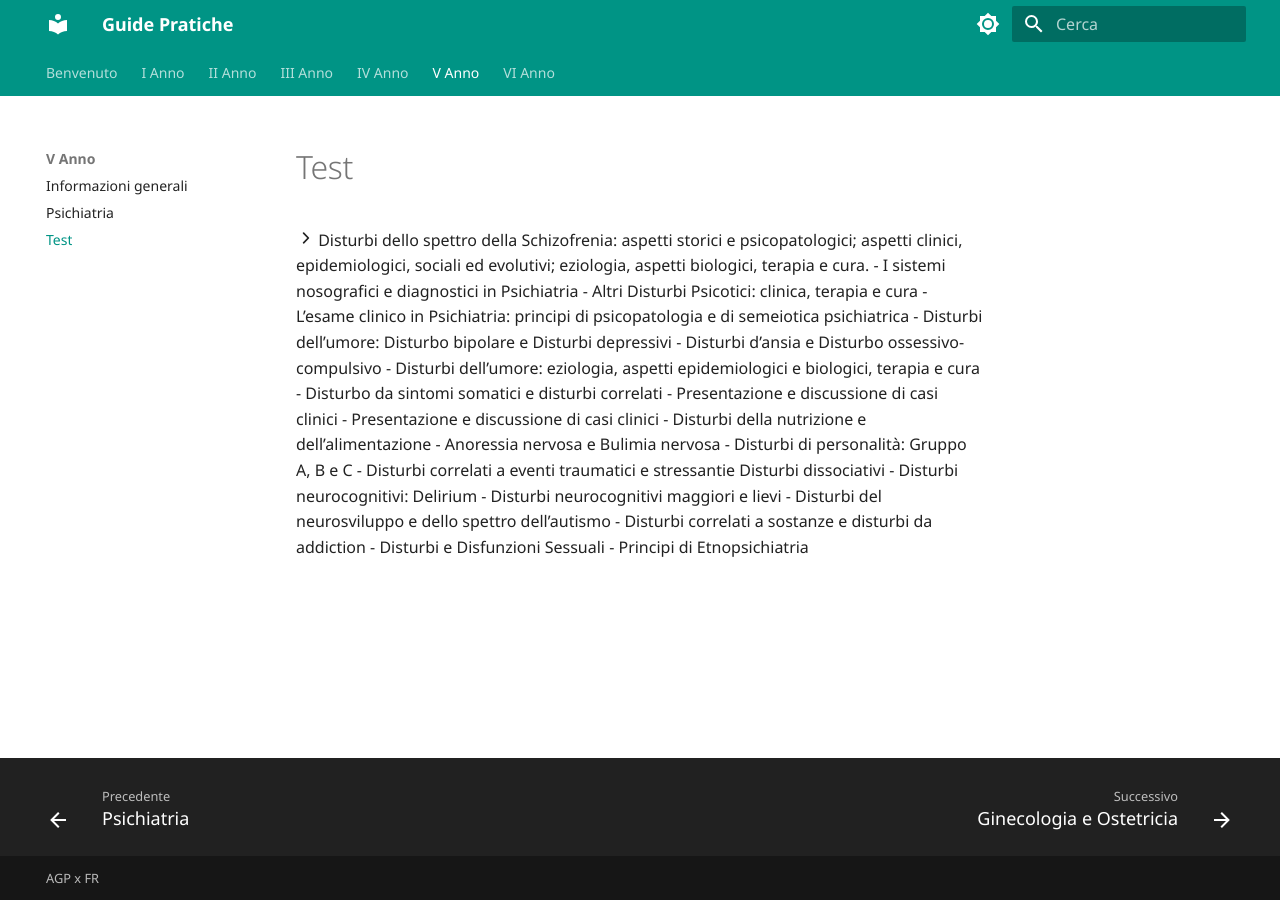
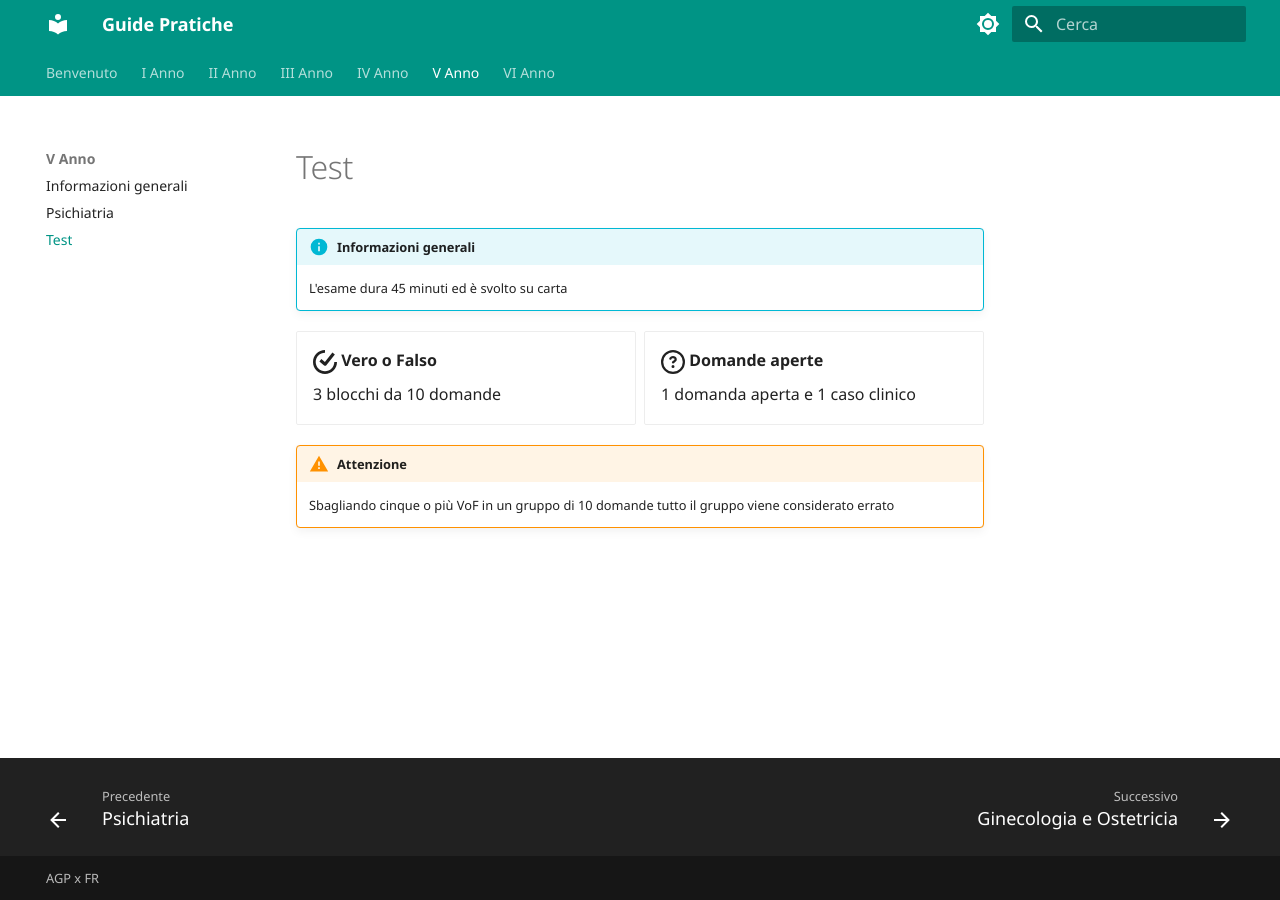
Before and after one commit to aleprevitera/guide, an MkDocs documentation site: the page built from docs/V_Anno/test.md, in a window 1280 px wide. Built offline with MkDocs 1.6.1 and Material for MkDocs 9.7.7, drawn with Linux system fonts in a browser that asks for light colours.

```diff
--- a/docs/V_Anno/test.md
+++ b/docs/V_Anno/test.md
@@ -1,21 +1,18 @@
 # Test
-:octicons-chevron-right-16: Disturbi dello spettro della Schizofrenia: aspetti storici e psicopatologici; aspetti clinici, epidemiologici, sociali ed evolutivi; eziologia, aspetti biologici, terapia e cura.
-- I sistemi nosografici e diagnostici in Psichiatria
-- Altri Disturbi Psicotici: clinica, terapia e cura
-- L’esame clinico in Psichiatria: principi di psicopatologia e di semeiotica psichiatrica
-- Disturbi dell’umore: Disturbo bipolare e Disturbi depressivi
-- Disturbi d’ansia e Disturbo ossessivo- compulsivo
-- Disturbi dell’umore: eziologia, aspetti epidemiologici e biologici, terapia e cura
-- Disturbo da sintomi somatici e disturbi correlati
-- Presentazione e discussione di casi clinici
-- Presentazione e discussione di casi clinici
-- Disturbi della nutrizione e dell’alimentazione
-- Anoressia nervosa e Bulimia nervosa
-- Disturbi di personalità: Gruppo A, B e C
-- Disturbi correlati a eventi traumatici e stressantie Disturbi dissociativi
-- Disturbi neurocognitivi: Delirium
-- Disturbi neurocognitivi maggiori e lievi
-- Disturbi del neurosviluppo e dello spettro dell’autismo
-- Disturbi correlati a sostanze e disturbi da addiction
-- Disturbi e Disfunzioni Sessuali
-- Principi di Etnopsichiatria
+
+!!! info "Informazioni generali"
+    L'esame dura 45 minuti ed è svolto su carta
+
+<div class='grid cards' markdown>
+
+- :simple-ticktick:{ .lg .middle } __Vero o Falso__
+
+    3 blocchi da 10 domande
+
+- :octicons-question-16:{ .lg .middle } __Domande aperte__
+
+    1 domanda aperta e 1 caso clinico
+</div>
+
+!!! warning "Attenzione"
+      Sbagliando cinque o più VoF in un gruppo di 10 domande tutto il gruppo viene considerato errato
--- a/hooks.py
+++ b/hooks.py
@@ -57,14 +57,14 @@ def on_page_markdown(markdown, page, config, files):
         # .md-button--primary fa il bottone colorato (Teal/Blu)
         # Nota le doppie graffe {{ }} per scappare la sintassi
         buttons_md += f"""
-- [:material-folder: Vai alle Sbobine]({meta['link_sbobine']}){{:target="_blank" .md-button .md-button--primary .btn-dashboard .btn-sbobine }}
+[:material-folder: Vai alle Sbobine]({meta['link_sbobine']}){{:target="_blank" .md-button .md-button--primary .btn-dashboard .btn-sbobine }}
         """
 
     if meta.get('link_whatsapp'):
         # Qui usiamo style inline per forzare il verde WhatsApp
         buttons_md += f"""
 
-- [:material-whatsapp: Gruppo WhatsApp]({meta['link_whatsapp']}){{:target="_blank" .md-button .btn-dashboard .btn-whatsapp }}
+[:material-whatsapp: Gruppo WhatsApp]({meta['link_whatsapp']}){{:target="_blank" .md-button .btn-dashboard .btn-whatsapp }}
         """
 
     # --- COSTRUZIONE HEADER ---
@@ -78,7 +78,7 @@ def on_page_markdown(markdown, page, config, files):
     * **Tempo Studio:** {meta.get('study_time', 'N/D')}
     * **Semestre:** {meta.get('semester', 'N/D')}
     {slider_html}
-<div class="grid cards" markdown>
+<div class="grid" markdown>
 
 {buttons_md}
 
```
Also changed, not shown: docs/VI_Anno/meu/mamma.md (added, +16 -0 lines), docs/admin/config.yml (+19 -7 lines).
